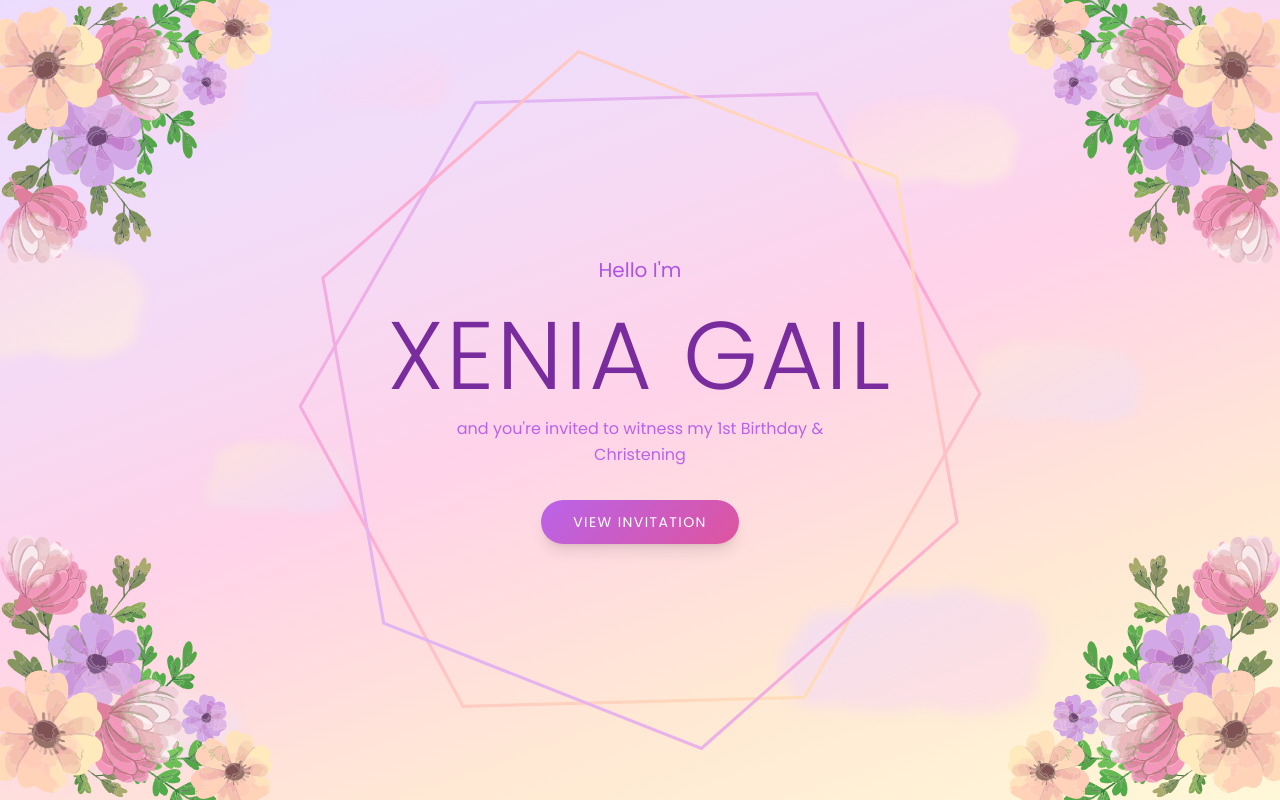
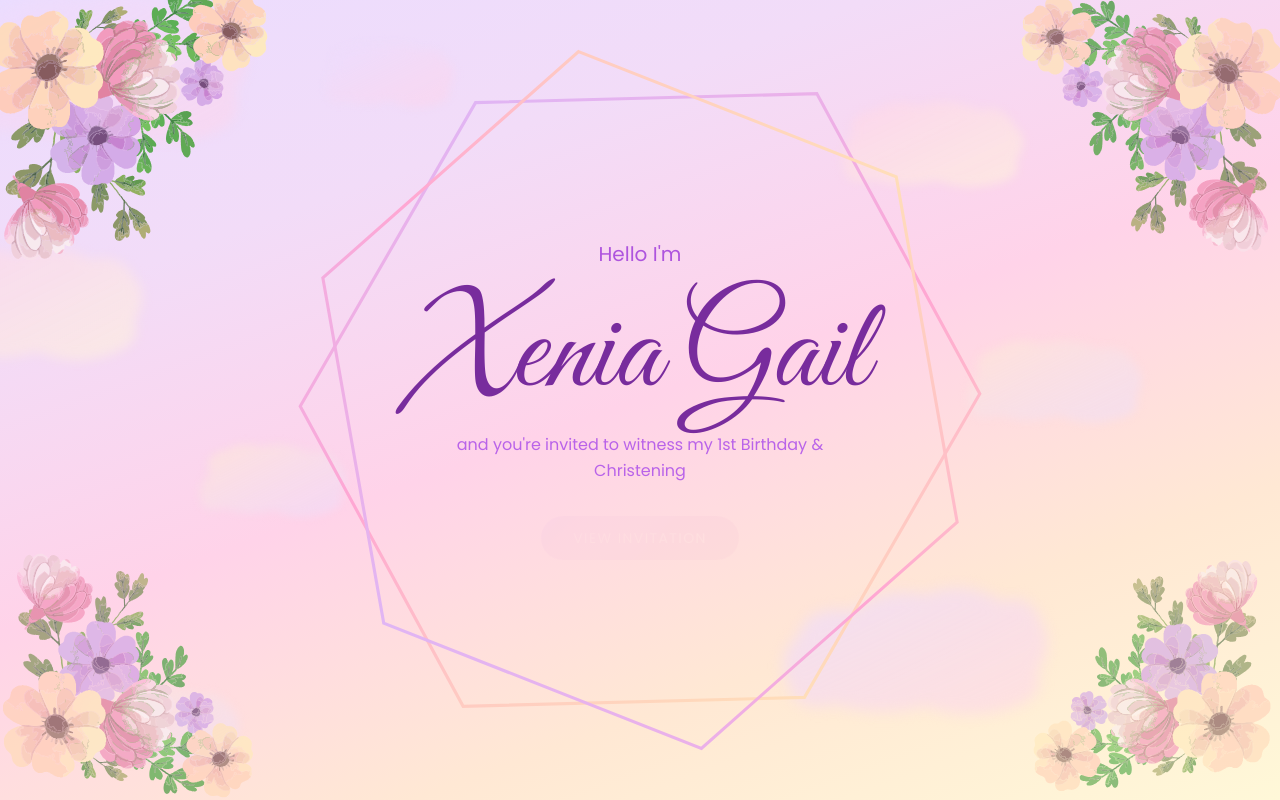
Before and after one commit to rbrtmstrjr/xenia-invitation, a Next.js app: page / in a window 1280 px wide. Shown: the top 800 px of the page. Built offline with nearby package versions, Linux system fonts and the light colour scheme.

Commit message:
Add cursive fonts

```diff
--- a/src/app/globals.css
+++ b/src/app/globals.css
@@ -61,6 +61,9 @@
   }
   .font-script {
     font-family: var(--font-poppins), "Poppins", system-ui, sans-serif;
+  }
+  .font-cursive {
+    font-family: var(--font-cursive), "Great Vibes", cursive;
   }
 }
 
--- a/src/app/layout.tsx
+++ b/src/app/layout.tsx
@@ -1,5 +1,5 @@
 import type { Metadata } from "next";
-import { Poppins } from "next/font/google";
+import { Poppins, Great_Vibes } from "next/font/google";
 import "./globals.css";
 import invitationData from "@/data/invitationData.json";
 
@@ -7,6 +7,13 @@ const poppins = Poppins({
   variable: "--font-poppins",
   subsets: ["latin"],
   weight: ["300", "400", "500", "600", "700"],
+  display: "swap",
+});
+
+const greatVibes = Great_Vibes({
+  variable: "--font-cursive",
+  subsets: ["latin"],
+  weight: "400",
   display: "swap",
 });
 
@@ -35,7 +42,7 @@ export default function RootLayout({
   return (
     <html lang="en">
       <body
-        className={`${poppins.variable} text-neutral-800 antialiased`}
+        className={`${poppins.variable} ${greatVibes.variable} text-neutral-800 antialiased`}
       >
         {children}
       </body>
--- a/src/app/page.tsx
+++ b/src/app/page.tsx
@@ -1,5 +1,6 @@
 "use client";
 
+import { useState } from "react";
 import { motion } from "framer-motion";
 import LoadingScreen from "@/components/LoadingScreen";
 import Hero from "@/components/Hero";
@@ -11,13 +12,17 @@ import EventDetails from "@/components/EventDetails";
 import Footer from "@/components/Footer";
 
 export default function Home() {
+  const [loaded, setLoaded] = useState(false);
+
   return (
+    <>
+      <LoadingScreen onComplete={() => setLoaded(true)} />
+      {loaded && (
         <motion.main
           initial={{ opacity: 0 }}
           animate={{ opacity: 1 }}
           transition={{ duration: 0.6 }}
         >
-      <LoadingScreen />
           <Hero />
           <StoryMessage />
           <CountdownTimer />
@@ -26,5 +31,7 @@ export default function Home() {
           <EventDetails />
           <Footer />
         </motion.main>
+      )}
+    </>
   );
 }
--- a/src/components/EventDetails.tsx
+++ b/src/components/EventDetails.tsx
@@ -105,7 +105,7 @@ export default function EventDetails() {
           <p className="font-body text-sm tracking-[0.3em] uppercase text-amethyst-800 mb-3">
             Celebration Details
           </p>
-          <h2 className="font-heading text-3xl sm:text-4xl text-amethyst-800">
+          <h2 className="font-cursive text-4xl sm:text-5xl text-amethyst-800">
             A Sacred Celebration
           </h2>
           <div className="flex justify-center mt-4">
--- a/src/components/Footer.tsx
+++ b/src/components/Footer.tsx
@@ -41,7 +41,7 @@ export default function Footer() {
           <p className="font-body text-sm tracking-[0.3em] uppercase text-amethyst-800 mb-3">
             {parentsMessage.subtitle}
           </p>
-          <h2 className="font-heading text-3xl sm:text-4xl text-amethyst-800">
+          <h2 className="font-cursive text-4xl sm:text-5xl text-amethyst-800">
             {parentsMessage.heading}
           </h2>
           <div className="flex justify-center mt-4">
@@ -83,7 +83,7 @@ export default function Footer() {
           transition={{ delay: 0.3, duration: 0.6 }}
           className="mt-12 pt-8 border-t border-amethyst-200/30"
         >
-          <p className="font-script text-3xl text-gradient-primary mb-2">
+          <p className="font-cursive text-4xl text-gradient-primary mb-2 overflow-visible py-2 leading-relaxed">
             {baby.fullName}
           </p>
           <p className="font-body text-xs text-neutral-400">
--- a/src/components/GodparentsSection.tsx
+++ b/src/components/GodparentsSection.tsx
@@ -86,7 +86,7 @@ export default function GodparentsSection() {
           <p className="font-body text-sm tracking-[0.3em] uppercase text-amethyst-800 mb-3">
             Guided by Faith
           </p>
-          <h2 className="font-heading text-3xl sm:text-4xl text-amethyst-800">
+          <h2 className="font-cursive text-4xl sm:text-5xl text-amethyst-800">
             The Godparents
           </h2>
           <div className="flex justify-center mt-4">
--- a/src/components/Hero.tsx
+++ b/src/components/Hero.tsx
@@ -83,11 +83,11 @@ export default function Hero() {
           initial={{ opacity: 0, y: 30 }}
           animate={{ opacity: 1, y: 0 }}
           transition={{ duration: 0.9, delay: 0.2 }}
-          className="font-heading text-5xl sm:text-6xl md:text-7xl lg:text-8xl
-            text-amethyst-900 tracking-wide
+          className="font-cursive text-6xl sm:text-7xl md:text-8xl lg:text-9xl
+            text-amethyst-900
             drop-shadow-sm leading-tight mb-3"
         >
-          {baby.firstName.toUpperCase()} {baby.middleName.toUpperCase()}
+          {baby.firstName} {baby.middleName}
         </motion.h1>
 
         {/* Subtitle */}
--- a/src/components/LoadingScreen.tsx
+++ b/src/components/LoadingScreen.tsx
@@ -6,7 +6,7 @@ import { motion, AnimatePresence } from "framer-motion";
 const typingText = "Xenia Gail";
 const CHAR_DELAY = 200;
 
-export default function LoadingScreen() {
+export default function LoadingScreen({ onComplete }: { onComplete?: () => void }) {
   const [isVisible, setIsVisible] = useState(true);
   const [displayedText, setDisplayedText] = useState("");
   const [typingDone, setTypingDone] = useState(false);
@@ -39,7 +39,8 @@ export default function LoadingScreen() {
 
   const handleEnter = useCallback(() => {
     setIsVisible(false);
-  }, []);
+    onComplete?.();
+  }, [onComplete]);
 
   return (
     <AnimatePresence>
@@ -200,7 +201,7 @@ export default function LoadingScreen() {
               />
             </motion.svg>
 
-            <div className="relative text-center px-10 sm:px-14 py-10 max-w-lg">
+            <div className="relative text-center px-10 sm:px-14 py-10 max-w-lg overflow-visible">
               {/* "Hello" — fixed, no typing */}
               <motion.p
                 initial={{ opacity: 0 }}
@@ -212,8 +213,8 @@ export default function LoadingScreen() {
               </motion.p>
 
               {/* "Xenia Gail" — typing animation, large */}
-              <div className="min-h-[60px] sm:min-h-[75px] flex items-center justify-center mt-4 sm:mt-6">
-                <p className="font-heading text-6xl sm:text-7xl md:text-8xl text-amethyst-800 tracking-wide sm:whitespace-nowrap uppercase font-light">
+              <div className="min-h-[80px] sm:min-h-[100px] md:min-h-[120px] flex items-center justify-center mt-4 sm:mt-6 overflow-visible">
+                <p className="font-cursive text-7xl sm:text-8xl md:text-9xl text-amethyst-800 sm:whitespace-nowrap">
                   {displayedText}
                   {!typingDone && (
                     <motion.span
--- a/src/components/PhotoGallery.tsx
+++ b/src/components/PhotoGallery.tsx
@@ -145,7 +145,7 @@ export default function PhotoGallery() {
           <p className="font-body text-sm tracking-[0.3em] uppercase text-amethyst-800 mb-3">
             Captured Memories
           </p>
-          <h2 className="font-heading text-3xl sm:text-4xl text-amethyst-800">
+          <h2 className="font-cursive text-4xl sm:text-5xl text-amethyst-800">
             Precious Moments
           </h2>
           <div className="flex justify-center mt-4">
--- a/src/components/StoryMessage.tsx
+++ b/src/components/StoryMessage.tsx
@@ -31,7 +31,7 @@ export default function StoryMessage() {
           <p className="font-body text-sm tracking-[0.3em] uppercase text-amethyst-800 mb-3">
             {invitation.subtitle}
           </p>
-          <h2 className="font-heading text-3xl sm:text-4xl text-amethyst-800">
+          <h2 className="font-cursive text-4xl sm:text-5xl text-amethyst-800">
             {invitation.heading}
           </h2>
           <div className="flex justify-center mt-4">
```
Lines whose indentation alone changed are shown as unchanged.
